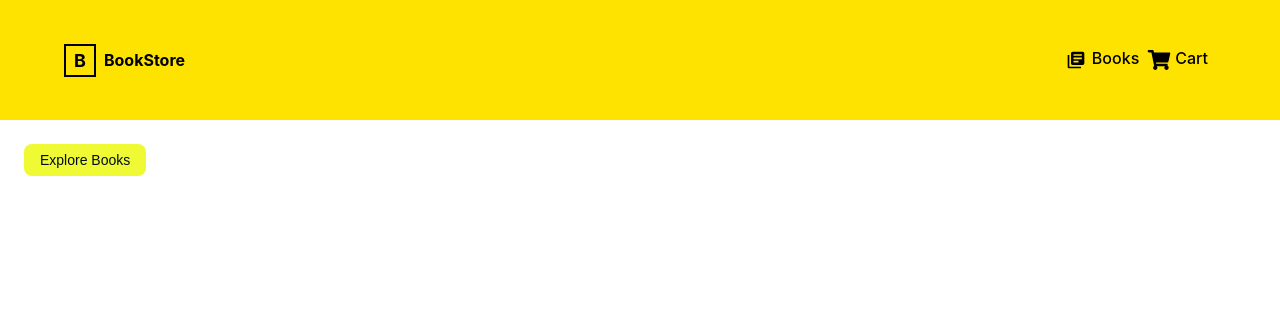
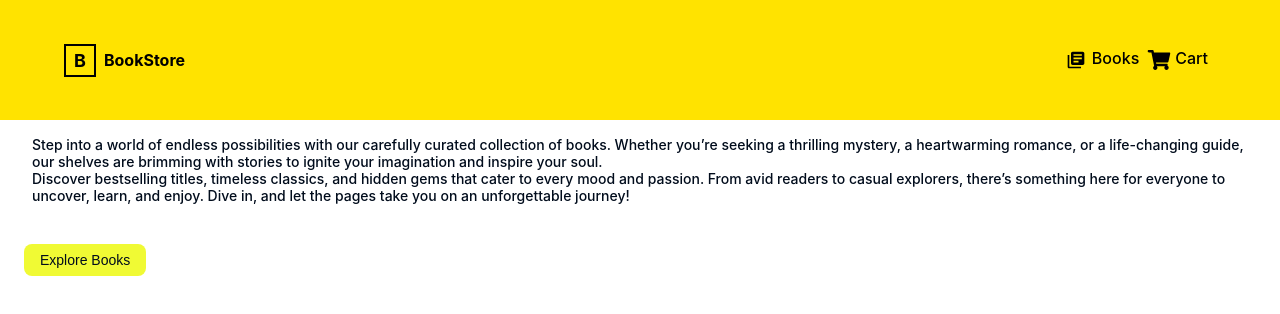
Before and after one commit to mohanreddytm/book-store, a React (Create React App) app: page / in a window 1280 px wide. Shown: the top 314 px of the page. Built offline with nearby package versions, Linux system fonts and the light colour scheme; no server answers.

Commit message:
Home component completed

```diff
--- a/src/components/Home/index.css
+++ b/src/components/Home/index.css
@@ -58,6 +58,14 @@ font-size: 10px;
 font-weight: 500;
 }
 
+.home-desc{
+    color:#010c1c;
+    font-size: 14px;
+    font-weight: 500;
+    margin: 16px 32px;
+
+}
+
 @media screen and (max-width:789px) {
     .each-book-main-cont{
         flex-direction: column;
--- a/src/components/Home/index.js
+++ b/src/components/Home/index.js
@@ -69,6 +69,12 @@ const Home = () => {
                         </Swiper>
                         }
 
+                        <p className='home-desc'>
+                            Step into a world of endless possibilities with our carefully curated collection of books. Whether you’re seeking a thrilling mystery, a heartwarming romance, or a life-changing guide, our shelves are brimming with stories to ignite your imagination and inspire your soul.
+                            <br />
+                            Discover bestselling titles, timeless classics, and hidden gems that cater to every mood and passion. From avid readers to casual explorers, there’s something here for everyone to uncover, learn, and enjoy. Dive in, and let the pages take you on an unforgettable journey!
+                        </p>
+
                         <button className='home-explore-books-button'>Explore Books</button>
                     </MainContainer>
                 )
```
